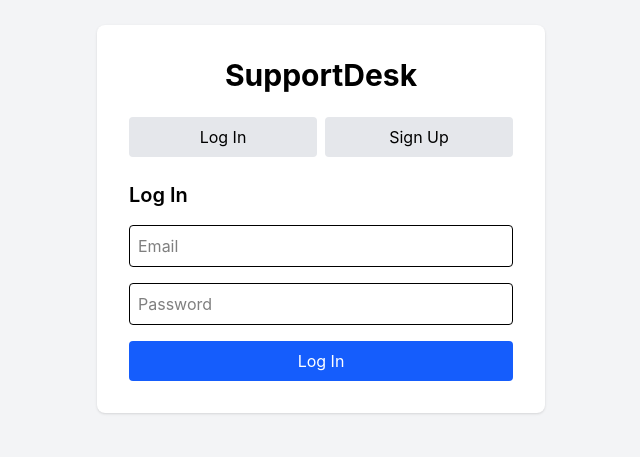
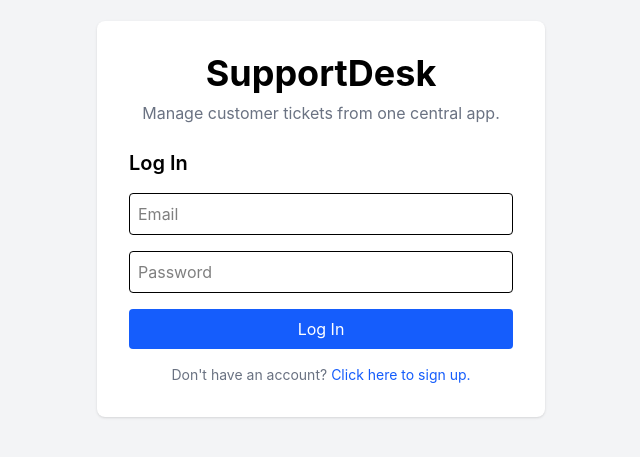
Before and after one commit to jmays-12/SupportDesk-Ticket-Manager, a React (Vite) app in the folder client/: page / in a window 1280 px wide. Shown: the part 181-638 px from the top of the page, without its empty margins (319-959 px from the left). Built offline with nearby package versions, Linux system fonts and the light colour scheme.

Commit message:
Change basic login/signup card in Auth page

```diff
--- a/client/src/pages/Auth.jsx
+++ b/client/src/pages/Auth.jsx
@@ -30,25 +30,13 @@ function Auth() {
     return (
         <div className="flex min-h-screen items-center justify-center bg-gray-100">
             <div className="w-full max-w-md rounded-lg bg-white p-8 shadow">
-                <h1 className="text-center text-3xl font-bold">
+                <h1 className="text-center text-4xl font-bold">
                     SupportDesk
                 </h1>
 
-                <div className="mt-6 flex gap-2">
-                    <button
-                        onClick={() => setShowLoginForm(true)}
-                        className="flex-1 rounded bg-gray-200 px-4 py-2"
-                    >
-                        Log In
-                    </button>
-
-                    <button
-                        onClick={() => setShowLoginForm(false)}
-                        className="flex-1 rounded bg-gray-200 px-4 py-2"
-                    >
-                        Sign Up
-                    </button>
-                </div>
+                <p className="mt-2 text-center text-gray-500">
+                    Manage customer tickets from one central app.
+                </p>
 
                 {showLoginForm ? (
                     <div className="mt-6">
@@ -72,6 +60,16 @@ function Auth() {
                             <button className="w-full rounded bg-blue-600 px-4 py-2 text-white">
                                 Log In
                             </button>
+
+                            <p className="text-center text-sm text-gray-500">
+                                Don't have an account?
+                                <button
+                                    onClick={() => setShowLoginForm(false)}
+                                    className="ml-1 text-blue-600 hover:underline"
+                                >
+                                    Click here to sign up.
+                                </button>
+                            </p>
                         </div>
                     </div>
                 ) : (
@@ -111,6 +109,17 @@ function Auth() {
                             >
                                 Sign Up
                             </button>
+
+                            <p className="text-center text-sm text-gray-500">
+                                Already have an account?{' '}
+                                <button
+                                    type="button"
+                                    onClick={() => setShowLoginForm(true)}
+                                    className="text-blue-600 hover:underline"
+                                >
+                                    Log in
+                                </button>
+                            </p>
                         </div>
                     </form>
                 )}
```
